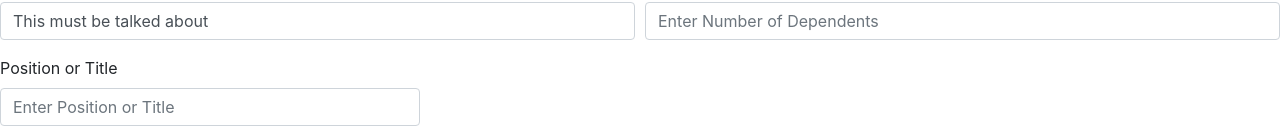
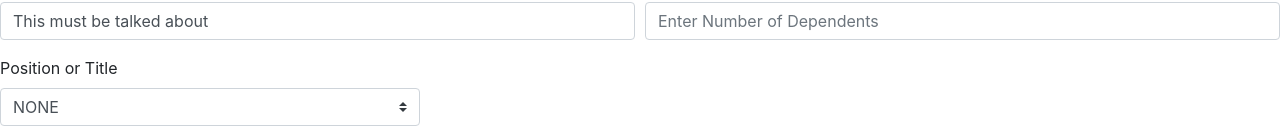
Before and after one commit to yourisev/card-application-form, a React (Create React App) app: page / in a window 1280 px wide. Shown: the part 1065-1204 px from the top of the page. Built offline with nearby package versions, Linux system fonts and the light colour scheme.

Commit message:
added number of dependents validation

```diff
--- a/src/components/top-component/Part2.js
+++ b/src/components/top-component/Part2.js
@@ -32,6 +32,7 @@ export default class Part2 extends React.Component {
             return statuses.map((status, index)=>(
                 <option value={index+1}>{status}</option>
             ))
+
         }
         return (
             <Formik initialValues={{
@@ -67,8 +68,9 @@ export default class Part2 extends React.Component {
                         firstGender:Yup.string(),
                         customerMaritalStatus:Yup.string(),
                         customerNationality:Yup.string(),
-                        numberOfDependents:Yup.number().max(99,"The maximum is 99"),
-                        customerPositionOrTitle:Yup.string().required('Required'),
+                        // numberOfDependents:Yup.number().positive("Number must be positive").integer('Value must be an integer').max(99,"The maximum is 99"),
+                        numberOfDependents:Yup.string().test("Digits only","The field should be an integer and should be less than 100",(value)=>/^\d{1,2}$/.test(value)),
+                        customerPositionOrTitle:Yup.string(),
                     })}>
                 {formik => (
                         <fieldset>
@@ -200,11 +202,10 @@ export default class Part2 extends React.Component {
                             </Form.Row><Form.Row>
                             <Col xs={4}><FormGroup controlId="customerPositionOrTitle">
                                 <Form.Label>Position or Title</Form.Label>
-                                <Form.Control placeholder="Enter Position or Title" {...formik.getFieldProps('customerPositionOrTitle')}
-                                              isInvalid={formik.errors.customerPositionOrTitle && formik.touched.customerPositionOrTitle}/>
-                                <Form.Control.Feedback type='invalid'>
-                                    {formik.errors.customerPositionOrTitle}
-                                </Form.Control.Feedback>
+                                <Form.Control as="select" custom {...formik.getFieldProps('customerPositionOrTitle')}>
+                                    <option value='0'>NONE</option>
+                                    {titleOptions()}
+                                </Form.Control>
                             </FormGroup></Col>
                         </Form.Row>
                         </fieldset>
```
